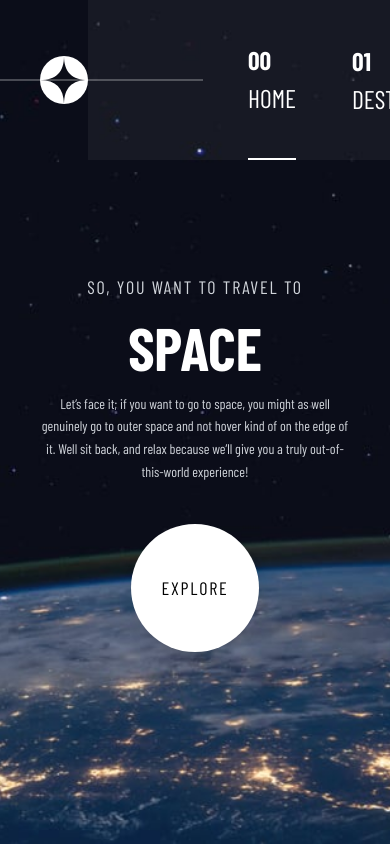
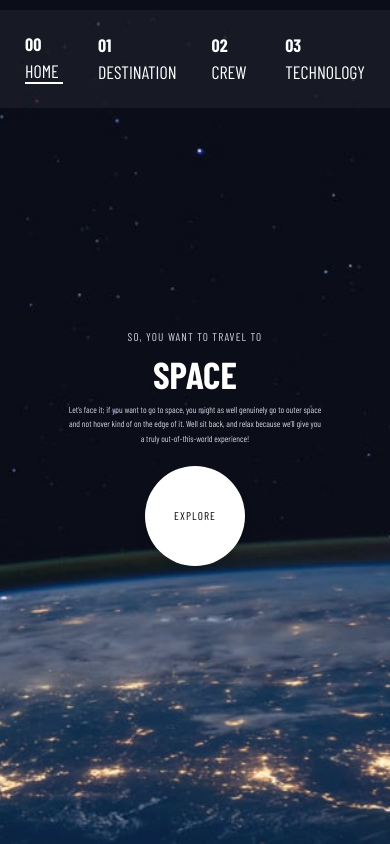
Before and after one commit to Nelia11/face-the-space, a React (Vite) app: page / in a window 390 px wide. Built offline with nearby package versions, Linux system fonts and the light colour scheme; a web font is replaced by a local one.

Commit message:
add header for mobile devices

```diff
--- a/src/App.tsx
+++ b/src/App.tsx
@@ -1,10 +1,10 @@
-import Header from './components/navBar/NavBar';
+import NavBar from './components/navBar/NavBar';
 import Home from './pages/Home';
 
 function App() {
   return (
-    <div className="flex justify-center bg-blue-800 h-screen">
-      <Header />
+    <div className="flex justify-center bg-blue-800 h-screen w-full">
+      <NavBar />
       <Home />
     </div>
   );
--- a/src/components/menuItem/MenuItem.tsx
+++ b/src/components/menuItem/MenuItemDesktop.tsx
@@ -1,16 +1,21 @@
 import { FC } from 'react';
 
-interface MenuItemProps {
+interface MenuItemDesktopProps {
   index: string;
   text: string;
   activeIndex: string;
   setActiveIndex: (index: string) => void;
 }
 
-const MenuItem: FC<MenuItemProps> = ({ index, text, activeIndex, setActiveIndex }) => {
+const MenuItemDesktop: FC<MenuItemDesktopProps> = ({
+  index,
+  text,
+  activeIndex,
+  setActiveIndex
+}) => {
   return (
     <div
-      className={`flex items-center h-[10rem] ${activeIndex === index && 'border-b-2 border-white'}`}
+      className={`flex items-center h-[5rem] ${activeIndex === index && 'border-b-2 border-white'}`}
       onClick={() => setActiveIndex(index)}
     >
       <div className="cursor-pointer">
@@ -21,4 +26,4 @@
   );
 };
 
-export default MenuItem;
+export default MenuItemDesktop;
--- /dev/null
+++ b/src/components/menuItem/MenuItemMobile.tsx
@@ -0,0 +1,24 @@
+import { FC } from 'react';
+
+interface MenuItemMobProps {
+  index: string;
+  text: string;
+  activeIndex: string;
+  setActiveIndex: (index: string) => void;
+}
+
+const MenuItemMob: FC<MenuItemMobProps> = ({ index, text, activeIndex, setActiveIndex }) => {
+  return (
+    <div
+      className={`flex items-center h-[3rem] text-white mt-[2rem] ${activeIndex === index && 'border-r-2 border-white'}`}
+      onClick={() => setActiveIndex(index)}
+    >
+      <div className="uppercase cursor-pointer ml-[2rem] text-[1.8rem]">
+        <span className="font-bold">{index} </span>
+        {text}
+      </div>
+    </div>
+  );
+};
+
+export default MenuItemMob;
--- a/src/components/navBar/NavBar.tsx
+++ b/src/components/navBar/NavBar.tsx
@@ -1,43 +1,100 @@
 import { useState } from 'react';
 import logo from '../../assets/logo.svg';
-import MenuItem from '../menuItem/MenuItem.tsx';
+import iconHamburger from '../../assets/icon-hamburger.svg';
+import iconClose from '../../assets/icon-close.svg';
+import MenuItemDesktop from '../menuItem/MenuItemDesktop.tsx';
+import MenuItemMob from '../menuItem/MenuItemMobile.tsx';
 
 const NavBar = () => {
   const [activeIndex, setActiveIndex] = useState('00');
+  const [isMobMenuOpen, setIsMobMenuOpen] = useState(false);
+
+  const toggleMenu = () => {
+    setIsMobMenuOpen(!isMobMenuOpen);
+  };
 
   return (
-    <div className="flex items-center justify-center fixed h-[10rem] w-full max-w-[1440px]">
-      <div className="flex items-center justify-between w-full pl-10">
-        <img src={logo} alt="logo" />
-        <div className="flex items-center relative">
-          <div
-            className="h-[.1rem] bg-white w-[30rem] absolute -left-1/2"
-            style={{ backgroundColor: 'rgba(255, 255, 255, 0.25)' }}
-          ></div>
-          <nav
-            className="flex items-center h-[10rem]"
-            style={{ backgroundColor: 'rgba(255, 255, 255, 0.05)' }}
-          >
-            <div className="flex items-center justify-between list-none space-x-14 text-white uppercase mr-20 ml-40 text-[1.6rem]">
-              <MenuItem
+    <>
+      {/* phone */}
+      <div className="flex phone:hidden items-center justify-between h-[8.8rem] w-full absolute pl-5 pr-5 z-10">
+        <img src={logo} alt="logo" className="h-[4rem]" />
+        <img
+          src={iconHamburger}
+          onClick={toggleMenu}
+          alt="icon-hamburger"
+          className="cursor-pointer"
+        />
+      </div>
+
+      {isMobMenuOpen && (
+        <div className="phone:hidden flex-col h-[8.8rem] w-[25.4rem] absolute right-0 h-screen backdrop-blur bg-gray-900 bg-opacity-10 z-10">
+          <div className="flex h-[8.8rem] items-center justify-end w-[25.4rem]">
+            <img src={iconClose} onClick={toggleMenu} alt="icon-close" className="mr-[2rem]" />
+          </div>
+          <div>
+            <MenuItemMob
               index="00"
               text="home"
               activeIndex={activeIndex}
               setActiveIndex={setActiveIndex}
             />
-              <MenuItem
+            <MenuItemMob
               index="01"
               text="destination"
               activeIndex={activeIndex}
               setActiveIndex={setActiveIndex}
             />
-              <MenuItem
+            <MenuItemMob
               index="02"
               text="crew"
               activeIndex={activeIndex}
               setActiveIndex={setActiveIndex}
             />
-              <MenuItem
+            <MenuItemMob
+              index="03"
+              text="technology"
+              activeIndex={activeIndex}
+              setActiveIndex={setActiveIndex}
+            />
+          </div>
+        </div>
+      )}
+
+      {/* tablet and desktop */}
+      <div className="hidden phone:flex items-center justify-center absolute w-full max-w-[1440px] mt-[1rem] z-10">
+        <div className="flex items-center justify-between w-full">
+          <div className="hidden sm501:flex items-center justify-center w-[10rem] z-10">
+            <img src={logo} alt="logo" />
+          </div>
+          <div className="flex items-center relative">
+            <div
+              className="flex hidden tablet:block h-[.1rem] bg-white w-[60rem] absolute ml-[-55rem]"
+              style={{ backgroundColor: 'rgba(255, 255, 255, 0.25)' }}
+            ></div>
+            <nav
+              className="flex items-center justify-center h-[9.8rem] tablet:w-[64rem]"
+              style={{ backgroundColor: 'rgba(255, 255, 255, 0.05)' }}
+            >
+              <div className="flex items-center justify-between list-none space-x-14 text-white uppercase mr-10 ml-10 text-[1.8rem]">
+                <MenuItemDesktop
+                  index="00"
+                  text="home"
+                  activeIndex={activeIndex}
+                  setActiveIndex={setActiveIndex}
+                />
+                <MenuItemDesktop
+                  index="01"
+                  text="destination"
+                  activeIndex={activeIndex}
+                  setActiveIndex={setActiveIndex}
+                />
+                <MenuItemDesktop
+                  index="02"
+                  text="crew"
+                  activeIndex={activeIndex}
+                  setActiveIndex={setActiveIndex}
+                />
+                <MenuItemDesktop
                   index="03"
                   text="technology"
                   activeIndex={activeIndex}
@@ -48,6 +105,7 @@
           </div>
         </div>
       </div>
+    </>
   );
 };
 
--- a/src/index.css
+++ b/src/index.css
@@ -2,6 +2,6 @@
 @tailwind components;
 @tailwind utilities;
 
-body {
-  @apply font-sans text-base;
+html {
+  font-size: 10px;
 }
--- a/src/pages/Home.tsx
+++ b/src/pages/Home.tsx
@@ -1,4 +1,3 @@
-import NavBar from '../components/navBar/NavBar';
 import backgroundDesktop from '../assets/background-home-desktop.jpg';
 import backgroundTablet from '../assets/background-home-tablet.jpg';
 import backgroundMobile from '../assets/background-home-mobile.jpg';
@@ -10,29 +9,24 @@
       <div
         className="absolute inset-0 bg-cover bg-center z-0"
         style={{
-          backgroundImage: `url(${backgroundMobile})`,
+          backgroundImage: `url(${backgroundMobile})`
         }}
       ></div>
       <div
         className="absolute inset-0 bg-cover bg-center z-0 hidden md:block lg:hidden"
         style={{
-          backgroundImage: `url(${backgroundTablet})`,
+          backgroundImage: `url(${backgroundTablet})`
         }}
       ></div>
       <div
         className="absolute inset-0 bg-cover bg-center z-0 hidden lg:block"
         style={{
-          backgroundImage: `url(${backgroundDesktop})`,
+          backgroundImage: `url(${backgroundDesktop})`
         }}
       ></div>
 
-      {/* Navbar */}
-      <div className="absolute top-0 w-full z-10">
-        <NavBar />
-      </div>
-
       {/* Main Content */}
-      <div className="relative flex items-center justify-center h-full w-full px-5 md:px-10 text-white z-10 pt-20">
+      <div className="relative flex items-center justify-center h-full w-full px-5 md:px-10 text-white z-5 pt-20">
         {/* Outer Container with Responsive Layout for Mobile, Tablet, and Desktop */}
         <div className="flex flex-col lg:flex-row items-center lg:items-start justify-center lg:justify-between w-full max-w-6xl">
           {/* Left Column - Text Content with Responsive Center Alignment on Mobile and Tablet */}
@@ -41,20 +35,23 @@
             <h2 className="text-lg md:text-xl tracking-widest text-gray-300 uppercase">
               So, you want to travel to
             </h2>
-
             {/* Main Title */}
             <h1 className="text-6xl md:text-8xl lg:text-9xl font-bold uppercase">Space</h1>
-
             {/* Description */}
-            <p className="text-sm md:text-base lg:text-lg text-gray-300 leading-relaxed">
-              Let’s face it; if you want to go to space, you might as well genuinely go to outer space and not hover kind of on the edge of it. Well sit back, and relax because we’ll give you a truly out-of-this-world experience!
+            <p className="text-sm md:text-base lg:text-lg text-gray-300 leading-relaxed pb-[2rem]">
+              Let’s face it; if you want to go to space, you might as well genuinely go to outer
+              space and not hover kind of on the edge of it. Well sit back, and relax because we’ll
+              give you a truly out-of-this-world experience!
             </p>
           </div>
 
-          {/* Right Column - Explore Button with Adjusted Position on Laptop/Desktop */}
-          <div className="flex items-center justify-center mt-10 md:mt-20 lg:mt-16 lg:ml-20"> {/* Set lg:mt-16 to raise the button slightly on larger screens */}
-            <div className="bg-white text-black w-32 h-32 md:w-40 md:h-40 lg:w-60 lg:h-60 rounded-full flex items-center justify-center cursor-pointer shadow-lg transition-transform transform hover:scale-105">
-              <span className="text-lg md:text-xl lg:text-2xl uppercase tracking-widest">Explore</span>
+          {/* Right Column - Explore Button Aligned to the Right, Larger and Lower */}
+          <div className="flex items-center justify-center">
+            {/* Increased mt-20 to move button further down */}
+            <div className="bg-white text-black w-40 h-40 md:w-52 md:h-52 lg:w-60 lg:h-60 rounded-full flex items-center justify-center cursor-pointer shadow-lg transition-transform transform hover:scale-105">
+              <span className="text-lg md:text-xl lg:text-2xl uppercase tracking-widest">
+                Explore
+              </span>
             </div>
           </div>
         </div>
--- a/tailwind.config.js
+++ b/tailwind.config.js
@@ -3,11 +3,14 @@
   content: ['./index.html', './src/**/*.{js,ts,jsx,tsx}'],
   theme: {
     extend: {
-      fontSize: {
-        base: '10px'
-      },
       fontFamily: {
         sans: ['Barlow Condensed', 'sans-serif']
+      },
+      screens: {
+        phone: '376px',
+        tablet: '769px',
+        desktop: '1440px',
+        sm501: '501px'
       }
     }
   },
```
Also changed, not shown: .prettierrc.json, src/assets/icon-close.svg (added), src/assets/icon-hamburger.svg (added). Lines whose indentation alone changed are shown as unchanged.
